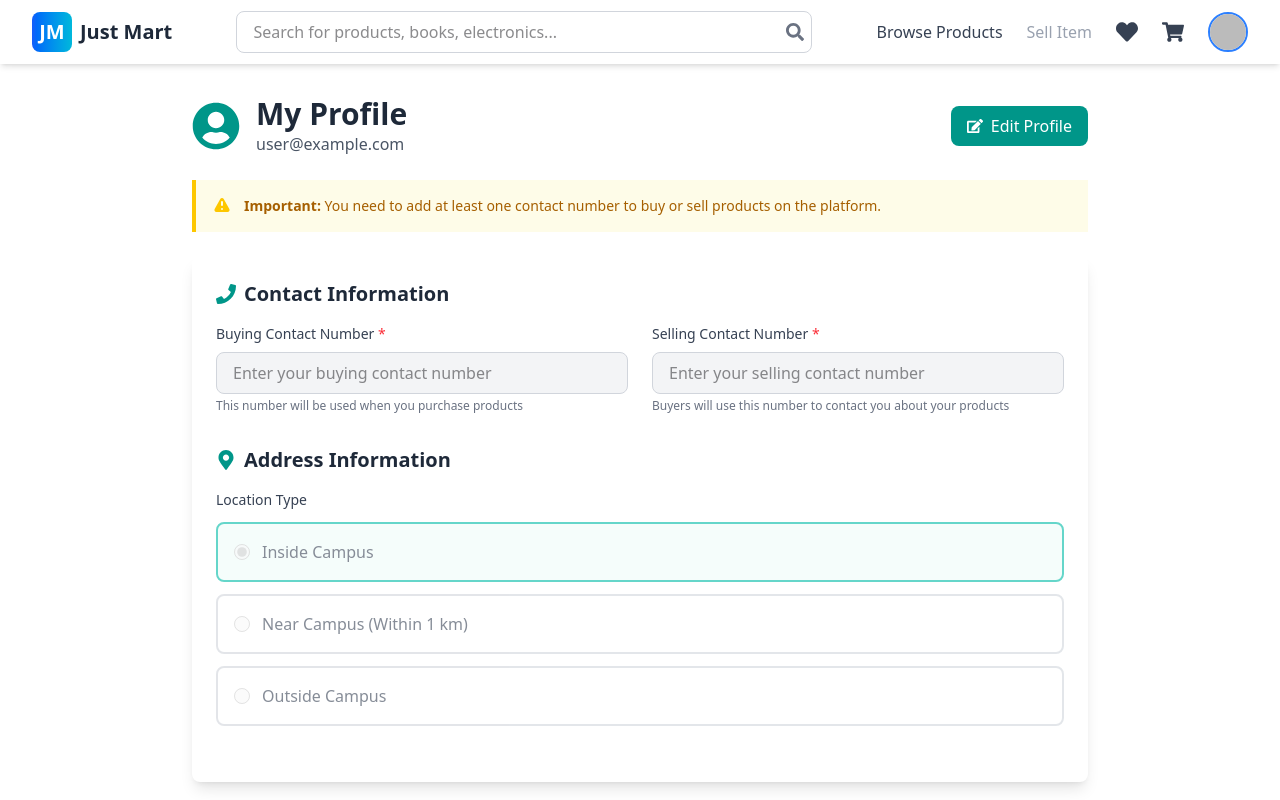
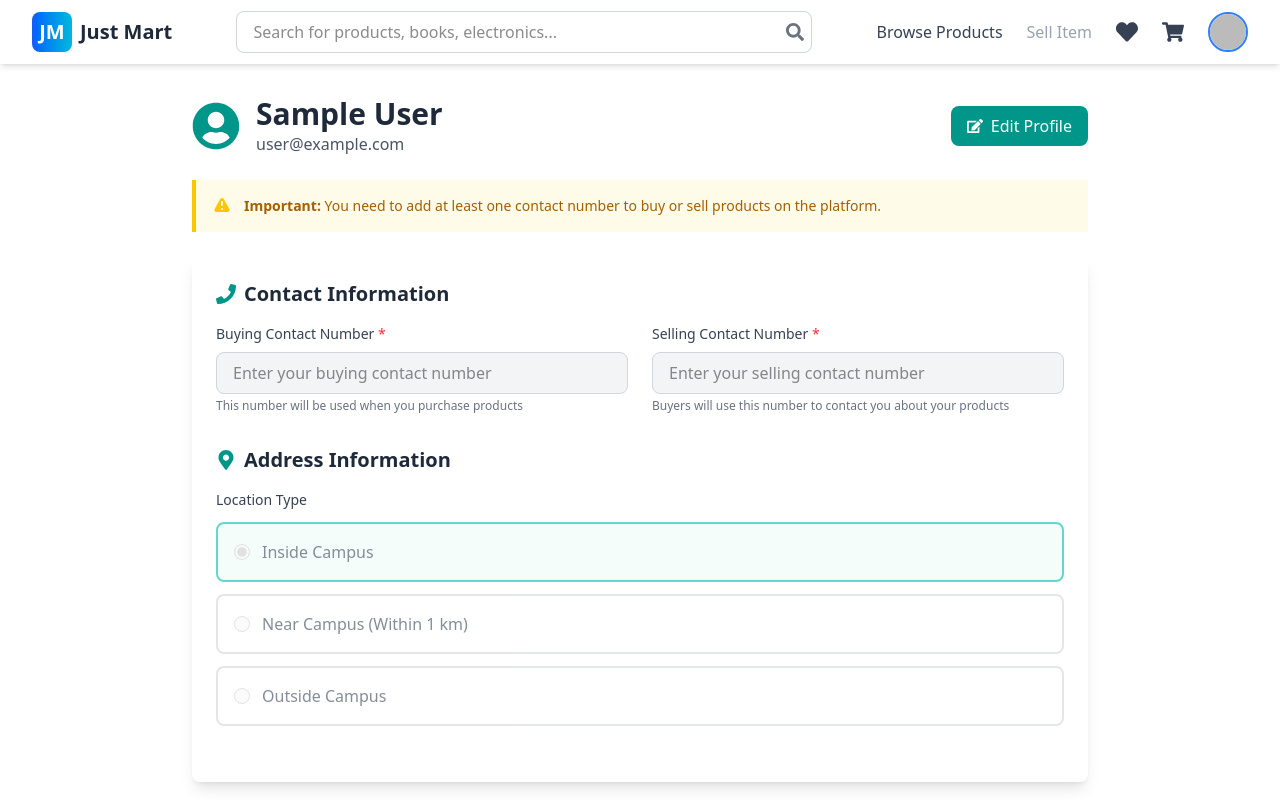
Before and after one commit to abrar-hossain20/just-mart-client, a React (Vite) app: page /profile in a window 1280 px wide. Shown: the top 800 px of the page. Built offline with nearby package versions, Linux system fonts and the light colour scheme; no server answers; sample sign-in values are in the browser's storage.

Commit message:
feat: update profile navigation to include user name in query parameters

```diff
--- a/src/pages/MyProfile.jsx
+++ b/src/pages/MyProfile.jsx
@@ -17,6 +17,7 @@ const MyProfile = () => {
   const [searchParams] = useSearchParams();
   const navigate = useNavigate();
   const viewingUserEmail = searchParams.get("user");
+  const viewingUserName = searchParams.get("name");
   const isViewingOtherUser =
     viewingUserEmail && viewingUserEmail !== user?.email;
 
@@ -198,9 +199,10 @@ const MyProfile = () => {
   const displayName = isViewingOtherUser
     ? viewedUserInfo?.displayName ||
       viewedUserInfo?.name ||
+      viewingUserName ||
       viewedUserInfo?.email ||
       viewingUserEmail
-    : user?.displayName || user?.email;
+    : user?.displayName || user?.email?.split("@")[0] || user?.email;
   const displayEmail = isViewingOtherUser ? viewingUserEmail : user?.email;
 
   return (
@@ -212,7 +214,7 @@ const MyProfile = () => {
             <FaUserCircle className="text-5xl text-teal-600" />
             <div>
               <h1 className="text-3xl font-bold text-gray-800">
-                {isViewingOtherUser ? `${displayName}'s Profile` : "My Profile"}
+                {isViewingOtherUser ? `${displayName}'s Profile` : displayName}
               </h1>
               <p className="text-gray-600">{displayEmail}</p>
             </div>
--- a/src/pages/Orders.jsx
+++ b/src/pages/Orders.jsx
@@ -593,9 +593,10 @@ const Orders = () => {
                         <button
                           onClick={() => {
                             const buyerEmail = order.buyerEmail;
+                            const buyerName = order.buyerName;
                             if (buyerEmail) {
                               navigate(
-                                `/profile?user=${encodeURIComponent(buyerEmail)}`,
+                                `/profile?user=${encodeURIComponent(buyerEmail)}&name=${encodeURIComponent(buyerName || "")}`,
                               );
                             } else {
                               toast.error("Buyer information not available");
@@ -632,9 +633,10 @@ const Orders = () => {
                         <button
                           onClick={() => {
                             const sellerEmail = order.items?.[0]?.sellerEmail;
+                            const sellerName = order.items?.[0]?.sellerName;
                             if (sellerEmail) {
                               navigate(
-                                `/profile?user=${encodeURIComponent(sellerEmail)}`,
+                                `/profile?user=${encodeURIComponent(sellerEmail)}&name=${encodeURIComponent(sellerName || "")}`,
                               );
                             } else {
                               toast.error("Seller information not available");
--- a/src/pages/ProductDetails.jsx
+++ b/src/pages/ProductDetails.jsx
@@ -508,7 +508,7 @@ const ProductDetails = () => {
                 <button
                   onClick={() =>
                     navigate(
-                      `/profile?user=${encodeURIComponent(product.sellerEmail)}`,
+                      `/profile?user=${encodeURIComponent(product.sellerEmail)}&name=${encodeURIComponent(product.sellerName || product.seller?.name || "")}`,
                     )
                   }
                   className="px-4 py-2 bg-gray-100 text-gray-700 rounded-lg font-semibold hover:bg-gray-200 transition-colors flex items-center gap-2"
@@ -676,7 +676,7 @@ const ProductDetails = () => {
                 onClick={() => {
                   setShowContactModal(false);
                   navigate(
-                    `/profile?user=${encodeURIComponent(product.sellerEmail)}`,
+                    `/profile?user=${encodeURIComponent(product.sellerEmail)}&name=${encodeURIComponent(product.sellerName || product.seller?.name || "")}`,
                   );
                 }}
                 className="w-full mt-6 px-4 py-3 border-2 border-gray-300 text-gray-700 rounded-lg font-semibold hover:border-teal-600 hover:text-teal-600 transition-colors flex items-center justify-center gap-2"
```
